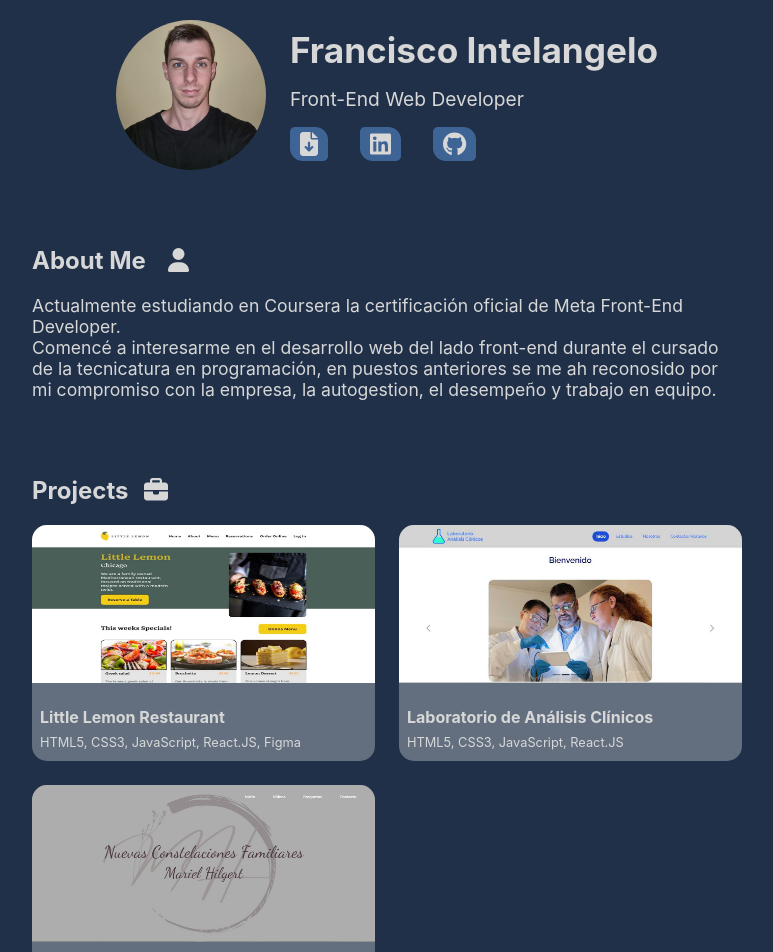
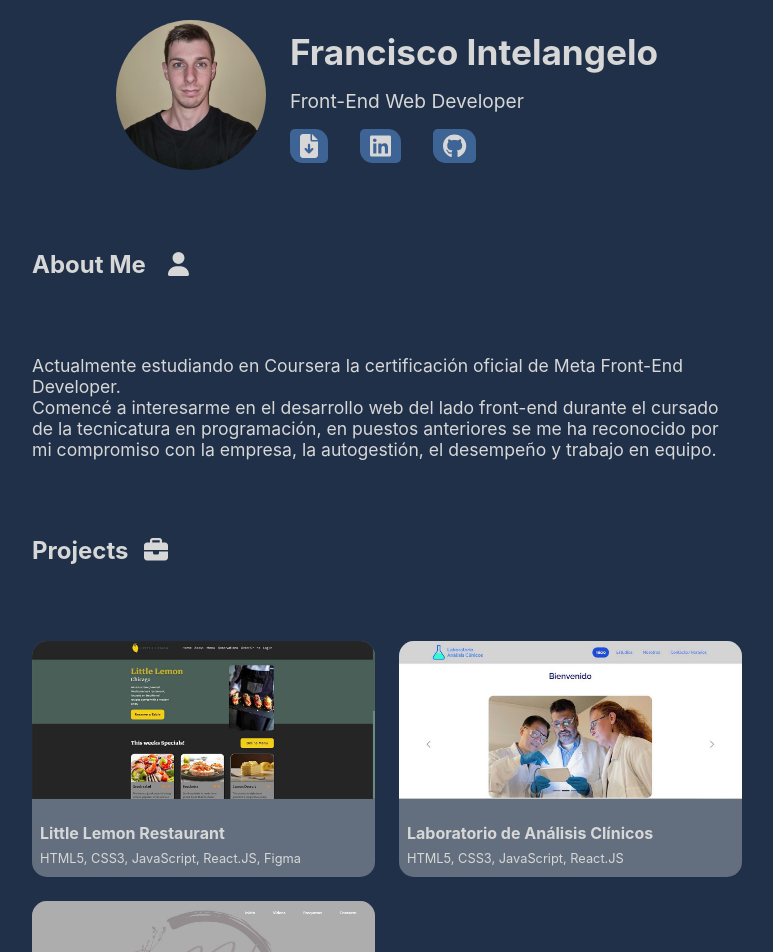
Before and after one commit to Francisco-Intelangelo/Francisco-Intelangelo, a React (Create React App) app: page / in a window 1280 px wide. Shown: the top 952 px of the page, without its empty margins (253-1026 px from the left). Built offline with nearby package versions, Linux system fonts and the light colour scheme.

Commit message:
edit img project little lemon ando txt about me

```diff
--- a/src/App.js
+++ b/src/App.js
@@ -12,7 +12,7 @@ function App() {
           <AboutMe />
           <Projects />
           <ContactMe />
-          <h2 style={{display:'flex', justifyContent:'center', color:'#D7D7D7'}}>In Progress... 👋</h2>
+          <h2 style={{display:'flex', justifyContent:'center', color:'#D7D7D7'}}>In Progress... 👋🚀</h2>
         </MainContainer>
     </>
   );
@@ -24,5 +24,4 @@ const MainContainer = styled.main`
   gap: 3.5rem;
   max-width: 710px;
   padding: 0 20px;
-  align-items: center;
 `;
--- a/src/components/AboutMe.js
+++ b/src/components/AboutMe.js
@@ -1,29 +1,27 @@
-import { motion } from "framer-motion";
 import { FontAwesomeIcon } from "@fortawesome/react-fontawesome";
 import { faUser } from "@fortawesome/free-solid-svg-icons";
 import styled from "styled-components"
 
 export const AboutMe = () => {
    return(
-        <motion.section
-            style={{ color: 'rgba(215, 215, 215, 1)' }}
-            initial={{ opacity: 0, scale: .5 }}
-            animate={{ opacity: 1, scale: 1 }}
-            transition={{ duration: 2 }}
-        >
-            <h2>About Me <Icon icon={faUser}/></h2>
+      <>
+         <TitleAbout>About Me <Icon icon={faUser}/></TitleAbout>
          <TxtAbout>
-                Actualmente estudiando en Coursera la certificación oficial de Meta Front-End Developer.<br/>
-                Comencé a interesarme en el desarrollo web del lado front-end durante el cursado de la tecnicatura en programación, en puestos anteriores se me ah reconosido por mi compromiso con la empresa, la autogestion, el desempeño y trabajo en equipo.
+            Actualmente estudiando en Coursera la certificación oficial de Meta Front-End    Developer.<br/>
+            Comencé a interesarme en el desarrollo web del lado front-end durante el cursado de la tecnicatura en programación, en puestos anteriores se me ha reconocido por mi compromiso con la empresa, la autogestión, el desempeño y trabajo en equipo.
          </TxtAbout>
-        </motion.section>
+      </>
    )
 }
+const TitleAbout = styled.h2`
+   color: rgba(215, 215, 215, 1);
+`;
 const Icon = styled(FontAwesomeIcon)`
    font-size: 1.5rem;
    padding-left: 1rem;
 `;
 const TxtAbout = styled.p`
    margin: 0;
+   color: rgba(215, 215, 215, 1);
    font-size: 1.1rem;
 `;
--- a/src/components/Card.js
+++ b/src/components/Card.js
@@ -9,7 +9,7 @@ export const Card = ({title, imageSrc, technologies, link}) => {
             whileHover={{ scale: 1.1, transition: { duration: 1 } }}
             whileTap={{ scale: 1.1 }}>
         <ContainerCard>
-            <ImageProject src={imageSrc} alt="image_project"/>
+            <ImageProject src={imageSrc} alt="image of project"/>
             <SectionTxt>
                 <TitleCard>{title}</TitleCard>
                 <TxtCard>{technologies}</TxtCard>
--- a/src/components/Profile.js
+++ b/src/components/Profile.js
@@ -6,15 +6,16 @@ import { FontAwesomeIcon } from "@fortawesome/react-fontawesome"
 import { faGithub, faLinkedin } from "@fortawesome/free-brands-svg-icons";
 
 export const Profile = () => {
-    return(
+   return(
+      <section style={{display: 'flex', alignItems:'center', justifyContent:'center', gap: '1.5rem', marginTop: '20px'}}>
         <motion.section
-            style={{display: 'flex', alignItems: 'center', gap: '1.5rem', paddingTop: '20px'}}
             initial={{ opacity: 0, scale: 0.5 }}
             animate={{ opacity: 1, scale: 1 }}
-            transition={{ duration: 2, ease: [0, .7, .5, 1], scale: { type: "spring", damping: 5, stiffness: 90, restDelta: 0.001 } }}
+            transition={{ duration: 4, ease: [0, .7, .5, 1], scale: { type: "spring", damping: 5, stiffness: 90, restDelta: 0.001 } }}
         >
             <Img src={avatar} alt="avatar" style={{width: '150px', aspectRatio: '1036/1037', borderRadius: '50%'}}/>
-            <ContainerDiv>
+        </motion.section>
+            <ContainerSection>
                 <TitleLanding>Francisco Intelangelo</TitleLanding>
                 <TxtLanding>Front-End Web Developer</TxtLanding>
                 <ContainerSocials>
@@ -28,16 +29,16 @@ export const Profile = () => {
                         <Icon icon={faGithub}/>
                     </Anchor>
                 </ContainerSocials>
-            </ContainerDiv>
-        </motion.section>
-    )
+            </ContainerSection>
+      </section>
+   )
 }
 const Img = styled.img`
     width: 150px;
     aspect-ratio: 1036/1037;
     border-radius: 50%;
 `;
-const ContainerDiv = styled.div`
+const ContainerSection = styled.section`
     display: flex;
     flex-direction: column;
     color: rgba(215, 215, 215, 1);
--- a/src/components/Projects.js
+++ b/src/components/Projects.js
@@ -2,7 +2,6 @@ import styled from "styled-components"
 import { Card } from "./Card"
 import { FontAwesomeIcon } from "@fortawesome/react-fontawesome"
 import { faBriefcase } from "@fortawesome/free-solid-svg-icons"
-import { motion } from "framer-motion";
 
 const projects = [
     {
@@ -29,12 +28,7 @@ const projects = [
 ]
 export const Projects = () => {
     return(
-        <motion.article
-            style={{width:'100%'}}
-            initial={{ opacity: 0, scale: 0.5 }}
-            animate={{ opacity: 1, scale: 1 }}
-            transition={{ duration: 2 }}
-        >
+        <>
             <TitleSection>Projects<Icon icon={faBriefcase}/></TitleSection>
             <ContainerProjects>
                 {projects.map((project) =>(
@@ -47,7 +41,7 @@ export const Projects = () => {
                     />
                 ))}
             </ContainerProjects>
-        </motion.article>
+        </>
     )
 }
 const TitleSection = styled.h2`
```
Also changed, not shown: src/App.css (+0 -21 lines), src/components/assets/projects/littlelemon.jpg, src/components/assets/projects/lorem.jpg (deleted). Lines whose indentation alone changed are shown as unchanged.
